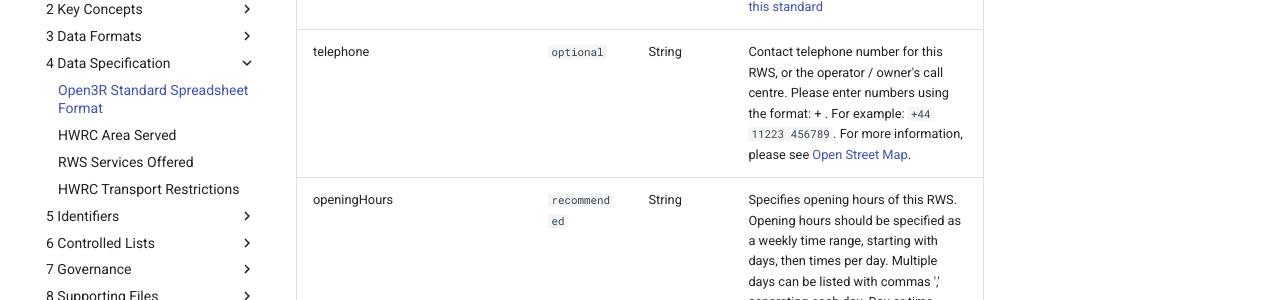
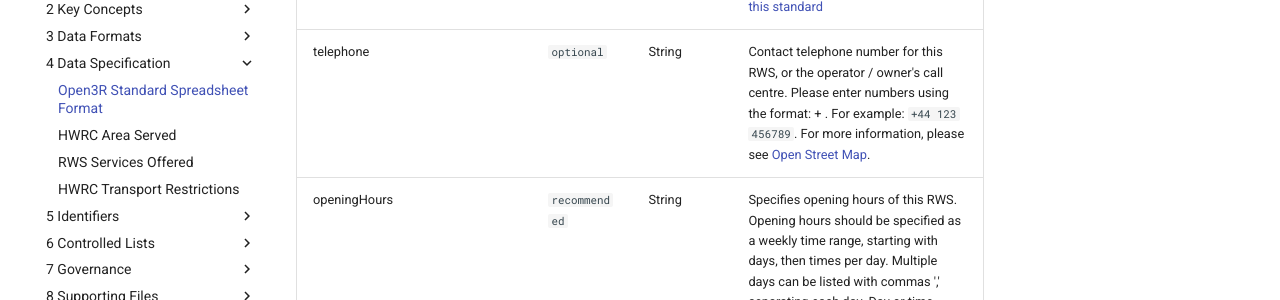
Before and after one commit to OpenDataManchester/Open3R, an MkDocs documentation site: the page built from docs/4_Data_Specification/4_1_RWS_Main.md, in a window 1280 px wide and 900 px high, scrolled down 1408 px. Shown: the part 153-453 px from the top of the window. Built offline with MkDocs 1.6.1 and Material for MkDocs 9.7.7, drawn with Linux system fonts in a browser that asks for light colours.

Commit message:
fix telephone format

```diff
--- a/docs/4_Data_Specification/4_1_RWS_Main.md
+++ b/docs/4_Data_Specification/4_1_RWS_Main.md
@@ -23,7 +23,7 @@
 |siteAddressPostcode|`required`|String|The postcode of this RWS |
 |latitude|`required`|number|The latitude of a point close to the centre of the site. The value should be 6 or fewer decimal places, using the WGS84 or ETRS89 coordinate systems. See [this government guidance for more information about this standard](https://www.gov.uk/government/publications/open-standards-for-government/exchange-of-location-point)|
 |longitude|`required`|number|The longitude of a point close to the centre of the site. The value should be 6 or fewer decimal places, using the WGS84 or ETRS89 coordinate systems. See [this government guidance for more information about this standard](https://www.gov.uk/government/publications/open-standards-for-government/exchange-of-location-point)|
-|telephone|`optional`|String|Contact telephone number for this RWS, or the operator / owner's call centre. Please enter numbers using the format: +<country code> <area code> <local number>. For example: `+44 11223 456789`. For more information, please see [Open Street Map](https://wiki.openstreetmap.org/wiki/Key:phone).|
+|telephone|`optional`|String|Contact telephone number for this RWS, or the operator / owner's call centre. Please enter numbers using the format: +<country_code> <area_code> <local_number>. For example: `+44 123 456789`. For more information, please see [Open Street Map](https://wiki.openstreetmap.org/wiki/Key:phone).|
 |openingHours|`recommended`|String|Specifies opening hours of this RWS. Opening hours should be specified as a weekly time range, starting with days, then times per day. Multiple days can be listed with commas ',' separating each day. Day or time ranges are specified using a hyphen '-'. Days are specified using the following two-letter combinations: Mo, Tu, We, Th, Fr, Sa, Su. Times are specified using 24:00 format. For example, 3pm is specified as 15:00, 10am as 10:00. An example of this would be `Tu,We,Th 08:00-17:00`. Months can be specified using three-letter combinations: Jan, Feb, Mar, Apr, May, Jun, Jul, Aug, Sep, Oct, Nov, Dec. Separate months before days with a ':'. An example of this would be `Apr: 08:00-17:00`. Multiple entries should be separated by semi-colons. Winter and Summer hours can be specified as `Apr-Sep: Mo-Fr 08:00-17:00; Oct-Mar: Mo-Fr 09:00-16:00`. Specific days can also be specified following the same format as days. An example of this would be `Dec 24 10:00-12:00`. See [Open Street Map](https://wiki.openstreetmap.org/wiki/Key:opening%20hours?uselang=en-GB) for more information about date formats. While all the documentation from Open Street Map is compatible, please avoid using phrases such as but not limited to: `dawn, sunrise, dusk, sunset`.|
 |openingHoursNotes|`recommended`|String|Can make notes about openingHours like: `Site may close at dusk if earlier`.|
 |openingHoursTransportRestrictions|`required`|Boolean|Do openingHours differ based on transport type (e.g., pedestrian access, small or large vehicles)?|
```
